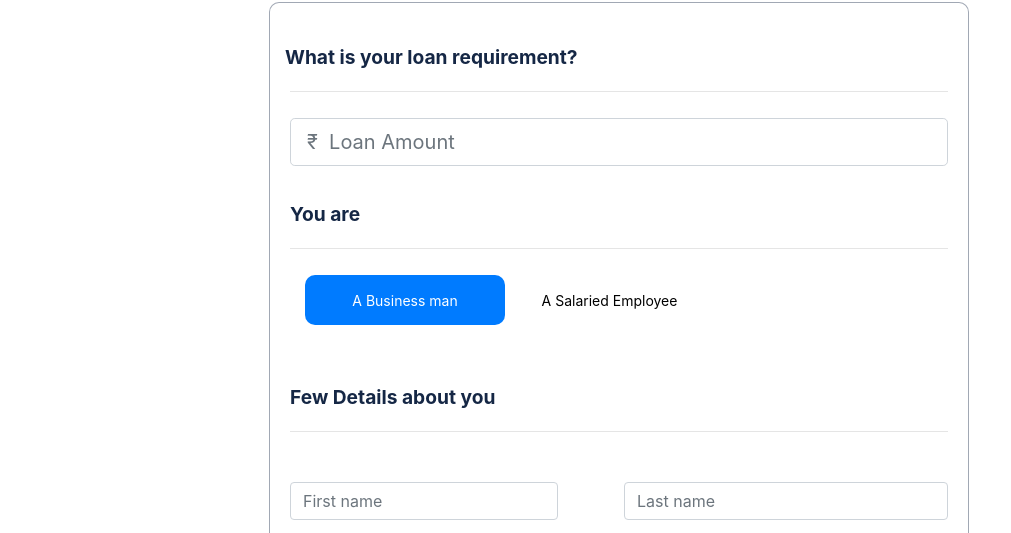
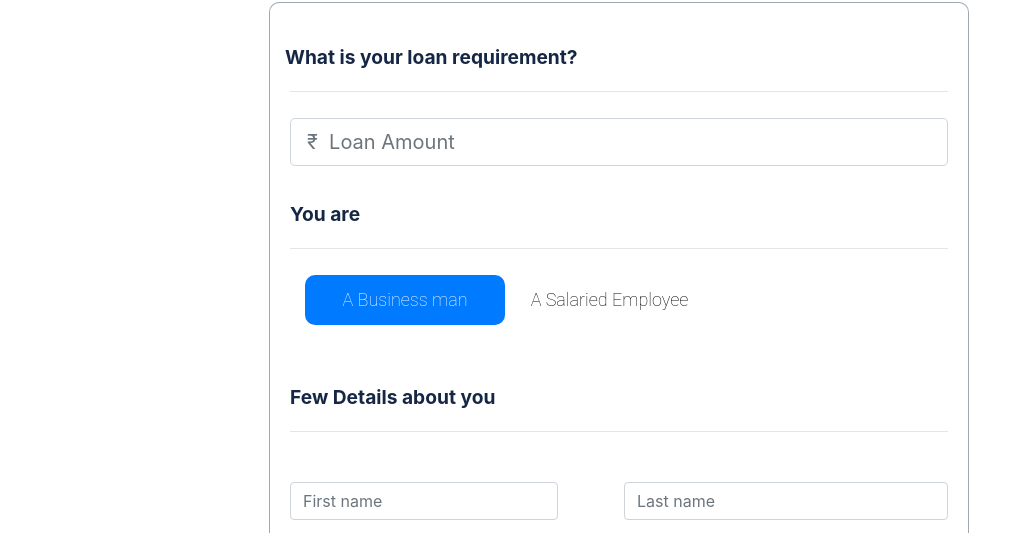
Before and after one commit to payme-yatharth/Frontend-task, a website: page index.html in a window 1280 px wide. Shown: the part 210-743 px from the top of the page, without its empty margins (0-1011 px from the left). Drawn offline with nearby package versions, Linux system fonts and the light colour scheme.

Commit message:
Need to style more almost done

```diff
--- a/styles.css
+++ b/styles.css
@@ -136,7 +136,9 @@ font-size: larger;
     border-radius: 10px;
     opacity: 1;
     font-size: 14px;
-    letter-spacing: normal;
+    font: normal normal normal 18px/34px Roboto;
+    letter-spacing: 0px;
+    font-weight: 10;
     padding: 5px 10px;
     border: none;
     cursor: pointer;
```
Also changed, not shown: index.html (+5 -0 lines).
